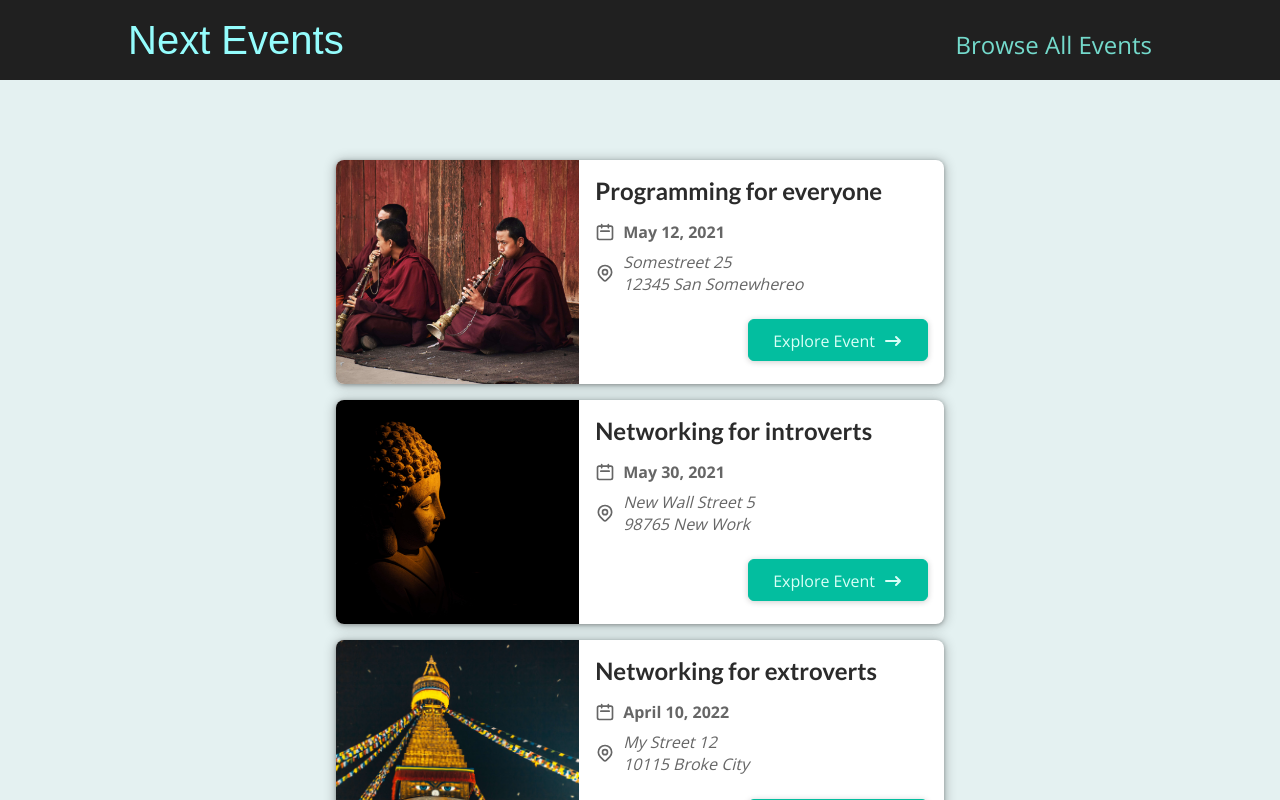
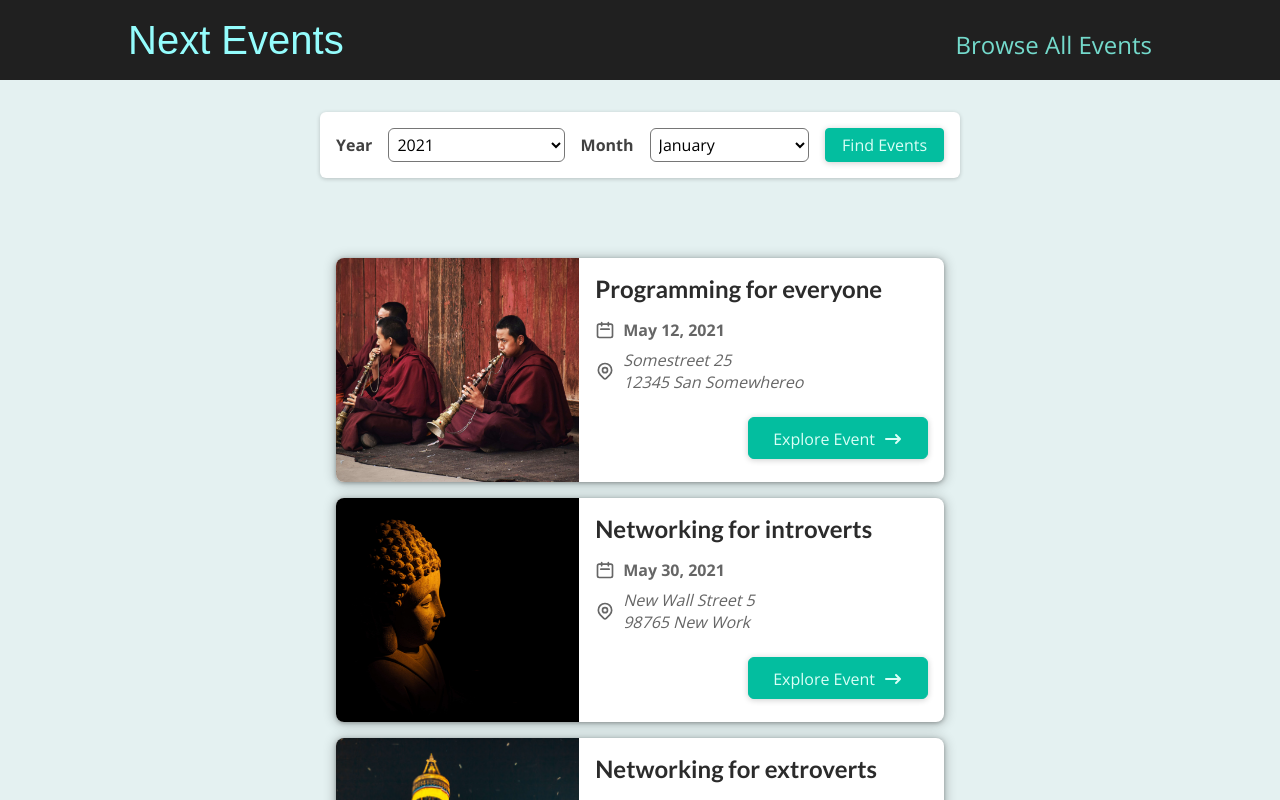
Before and after one commit to AdrianChojnacki/Next.js-React---The-Complete-Guide-incl.-Two-Paths---Project-Time, a Next.js app: page /events in a window 1280 px wide. Shown: the top 800 px of the page. Built offline with nearby package versions, Linux system fonts and the light colour scheme.

Commit message:
Added events-search

```diff
--- /dev/null
+++ b/components/events/events-search.js
@@ -0,0 +1,36 @@
+import Button from "../ui/button";
+import classes from "./events-search.module.css";
+
+export default function EventsSearch(props) {
+  return (
+    <form className={classes.form}>
+      <div className={classes.controls}>
+        <div className={classes.control}>
+          <label htmlFor="year">Year</label>
+          <select id="year">
+            <option value="2021">2021</option>
+            <option value="2022">2022</option>
+          </select>
+        </div>
+        <div className={classes.control}>
+          <label htmlFor="month">Month</label>
+          <select id="month">
+            <option value="1">January</option>
+            <option value="2">February</option>
+            <option value="3">March</option>
+            <option value="4">April</option>
+            <option value="5">May</option>
+            <option value="6">June</option>
+            <option value="7">July</option>
+            <option value="8">August</option>
+            <option value="9">September</option>
+            <option value="10">October</option>
+            <option value="11">November</option>
+            <option value="12">December</option>
+          </select>
+        </div>
+      </div>
+      <Button>Find Events</Button>
+    </form>
+  );
+}
--- /dev/null
+++ b/components/events/events-search.module.css
@@ -0,0 +1,69 @@
+.form {
+  margin: 2rem auto;
+  box-shadow: 0 1px 4px rgba(0, 0, 0, 0.2);
+  padding: 1rem;
+  background-color: white;
+  border-radius: 6px;
+  width: 90%;
+  max-width: 40rem;
+  display: flex;
+  justify-content: space-between;
+  flex-direction: column;
+  gap: 1rem;
+}
+
+.controls {
+  width: 100%;
+  display: flex;
+  gap: 1rem;
+  flex-direction: column;
+}
+
+.control {
+  flex: 1;
+  display: flex;
+  gap: 1rem;
+  align-items: center;
+  justify-content: space-between;
+}
+
+.control label {
+  font-weight: bold;
+}
+
+.control select {
+  font: inherit;
+  background-color: white;
+  border-radius: 6px;
+  width: 70%;
+  padding: 0.25rem;
+}
+
+.form button {
+  width: 100%;
+  font: inherit;
+  padding: 0.25rem 0.5rem;
+  background-color: #03be9f;
+  border: 1px solid #03be9f;
+  color: #dafff7;
+  border-radius: 4px;
+}
+
+@media (min-width: 768px) {
+  .form {
+    flex-direction: row;
+  }
+
+  .controls {
+    width: 80%;
+    flex-direction: row;
+  }
+
+  .control select {
+    width: 100%;
+  }
+
+  .form button {
+    width: 20%;
+  }
+}
--- a/components/ui/button.js
+++ b/components/ui/button.js
@@ -2,9 +2,17 @@
 import classes from "./button.module.css";
 
 export default function Button(props) {
+  if (props.link) {
+    return (
+      <Link href={props.link}>
+        <a className={classes.btn}>{props.children}</a>
+      </Link>
+    );
+  }
+
   return (
-    <Link href={props.link}>
-      <a className={classes.btn}>{props.children}</a>
-    </Link>
+    <button className={classes.btn} onClick={props.onClick}>
+      {props.children}
+    </button>
   );
 }
--- a/pages/events/index.js
+++ b/pages/events/index.js
@@ -1,12 +1,15 @@
+import { Fragment } from "react";
 import { getAllEvents } from "../../dummy-data";
 import EventList from "../../components/events/event-list";
+import EventsSearch from "../../components/events/events-search";
 
 export default function AllEventsPage() {
   const events = getAllEvents();
 
   return (
-    <div>
+    <Fragment>
+      <EventsSearch />
       <EventList items={events} />
-    </div>
+    </Fragment>
   );
 }
```
